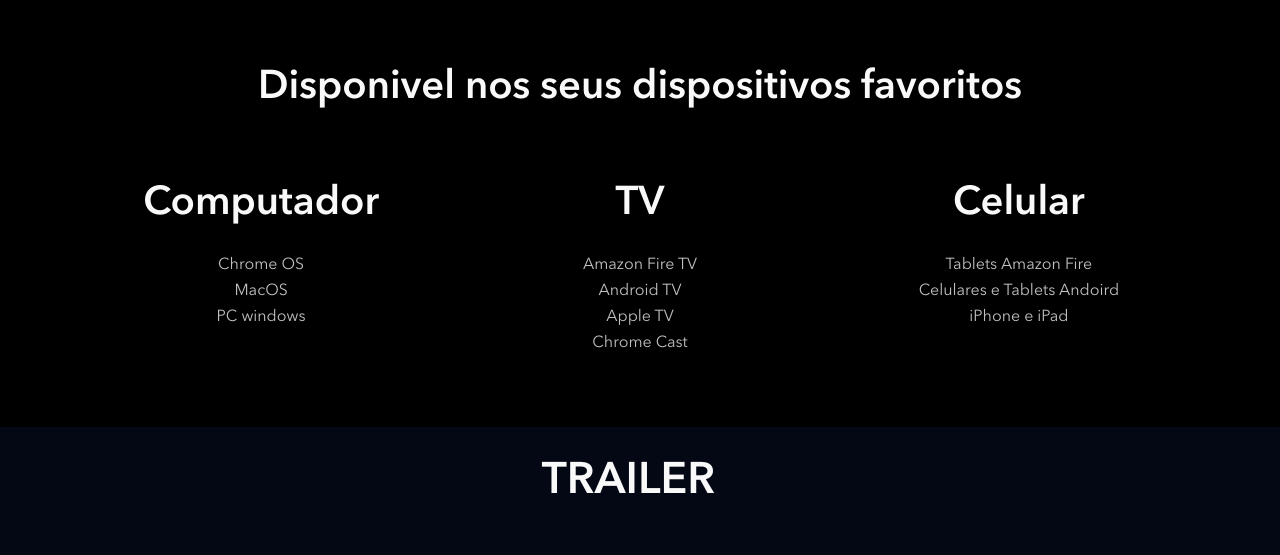
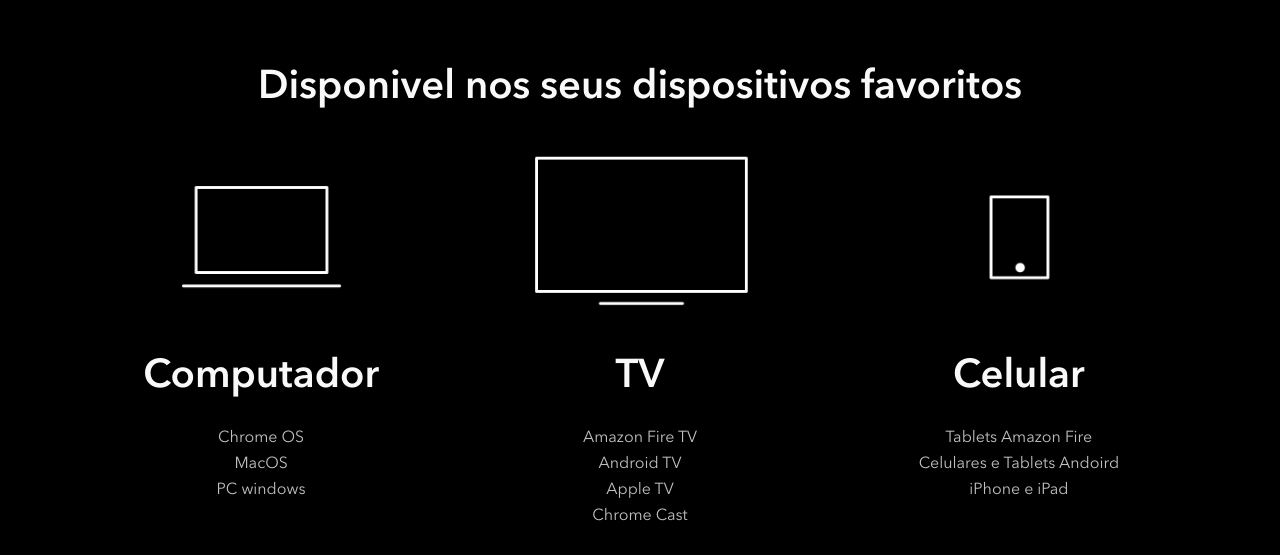
Before and after one commit to Alan-Ferreyra/LandingP_interestelar, a website: page index.html in a window 1280 px wide. Shown: the part 1100-1655 px from the top of the page. Drawn offline with nearby package versions, Linux system fonts and the light colour scheme; files that its build step writes are made by us from their sources.

Commit message:
Correções pequenas

```diff
--- a/index.html
+++ b/index.html
@@ -58,7 +58,7 @@
       <h2 class="title">Disponivel nos seus dispositivos favoritos</h2>
       <ul class="available-devices__list">
         <li class="available-devices__list__item">
-          <img src="./dist/images/dispositivos/computador.png" alt="" />
+          <img src="./src/images/dispositivos/computador.png" alt="" />
           <h4 class="title--small">Computador</h4>
           <ul class="text">
             <li>Chrome OS</li>
@@ -67,7 +67,7 @@
           </ul>
         </li>
         <li class="available-devices__list__item">
-          <img src="./dist/images/dispositivos/tv.png" alt="" />
+          <img src="./src/images/dispositivos/tv.png" alt="" />
           <h4 class="title--small">TV</h4>
           <ul class="text">
             <li>Amazon Fire TV</li>
@@ -77,7 +77,7 @@
           </ul>
         </li>
         <li class="available-devices__list__item">
-          <img src="./dist/images/dispositivos/celular.png" alt="" />
+          <img src="./src/images/dispositivos/celular.png" alt="" />
           <h4 class="title--small">Celular</h4>
           <ul class="text">
             <li>Tablets Amazon Fire</li>
```
Also changed, not shown: src/images/dispositivos/celular.png (added), src/images/dispositivos/computador.png (added), src/images/dispositivos/tv.png (added), src/images/dispositivos/videogames.png (added), 1 other file.
